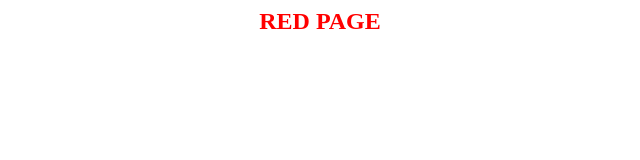
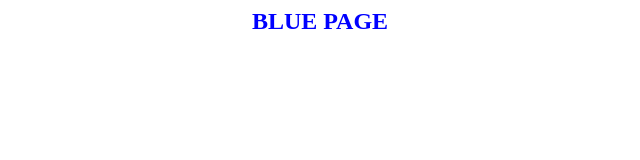
Before and after one commit to hynjxn/testrepo, a plain HTML site: page index.html in a window 1280 px wide. Shown: the whole page, without its empty margins (320-960 px from the left). Drawn offline with Linux system fonts and the light colour scheme.

Commit message:
Update index.html

```diff
--- a/index.html
+++ b/index.html
@@ -1,5 +1,5 @@
 <center>
-	<h2><font color='red'>
-	RED PAGE
+	<h2><font color='blue'>
+		BLUE PAGE
 	</font></h2>
 </center>
```
